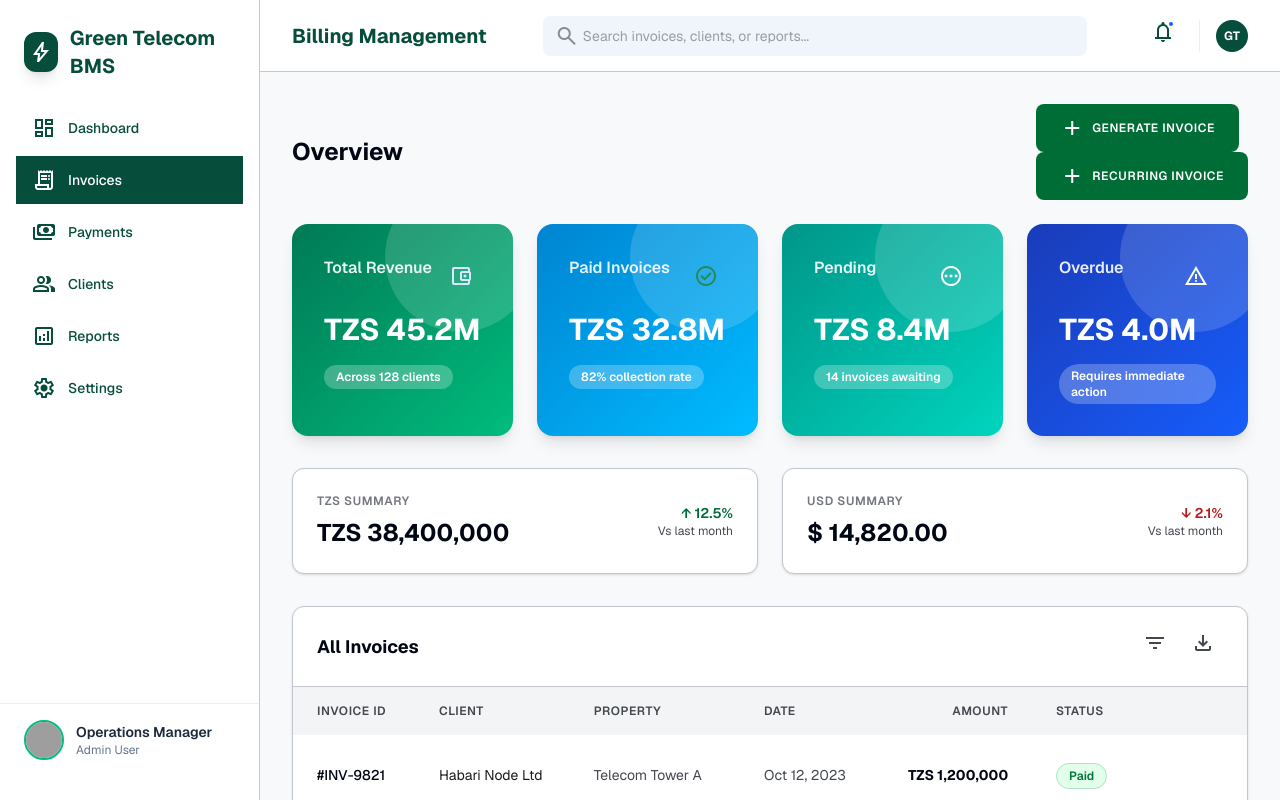
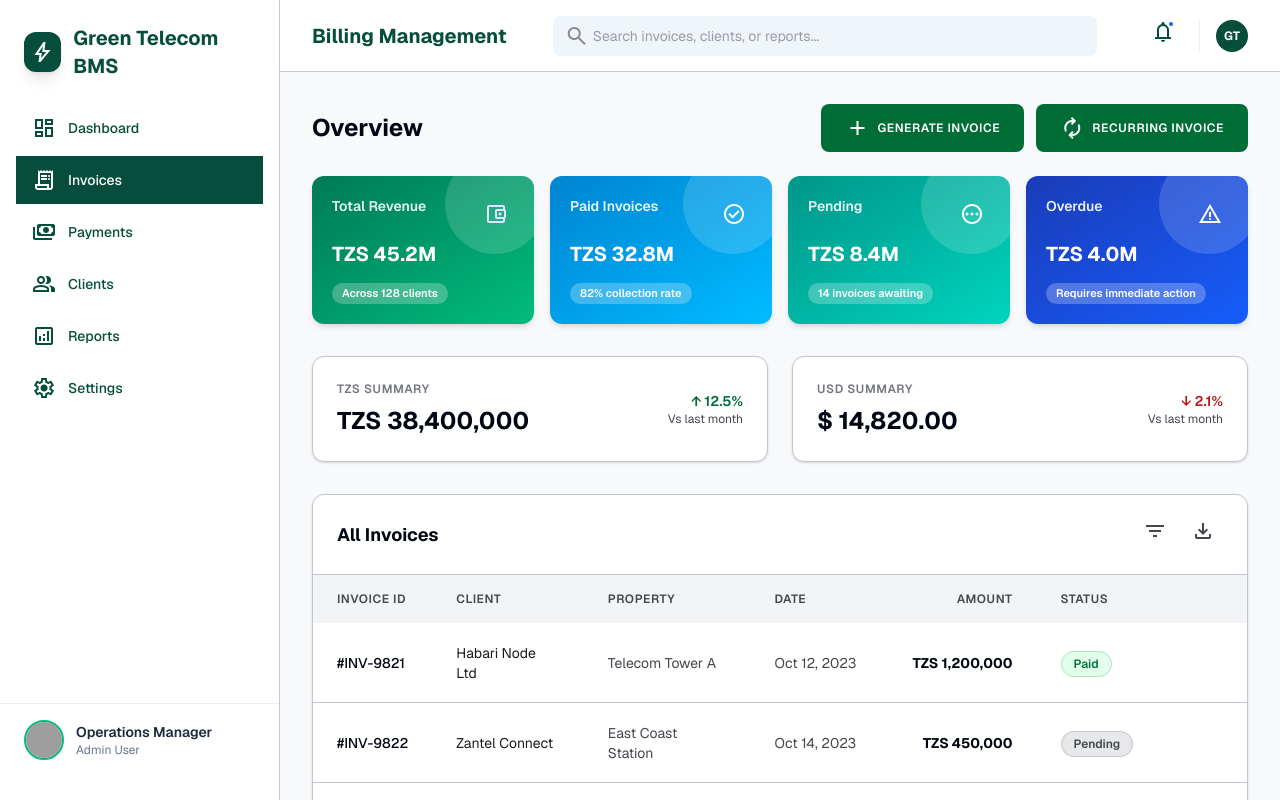
Before and after one commit to poojasahni26/bms-project, a Next.js app: page /dashboard/invoices in a window 1280 px wide. Shown: the top 800 px of the page. Built offline with nearby package versions, Linux system fonts and the light colour scheme; grey boxes are pictures that could not be loaded.

Commit message:
Build project and prepare for deployment

```diff
--- a/app/dashboard/invoices/page.tsx
+++ b/app/dashboard/invoices/page.tsx
@@ -116,60 +116,64 @@ export default function InvoiceDashboard() {
 
           {/* Summary KPI Header Control Panel */}
           <section>
-            <div className="flex flex-col sm:flex-row sm:items-center sm:justify-between gap-4 mb-6">
-              <h2 className="text-2xl font-bold text-[#000613]">Overview</h2>
-              <div>
-              <button className="bg-[#006d37] text-white px-6 py-3 rounded-lg font-semibold text-xs uppercase tracking-wider flex items-center justify-center gap-2 hover:opacity-90 transition-opacity w-full sm:w-auto">
-                <span className="material-symbols-outlined">add</span>
-                Generate Invoice
-              </button>
-              <button className="bg-[#006d37] text-white px-6 py-3 rounded-lg font-semibold text-xs uppercase tracking-wider flex items-center justify-center gap-2 hover:opacity-90 transition-opacity w-full sm:w-auto">
-                <span className="material-symbols-outlined">add</span>
-                Recurring Invoice
-              </button>
-            </div>
+            <div className="flex items-center justify-between flex-nowrap gap-4 mb-6">
+              {/* Left Side: Heading */}
+              <h2 className="text-2xl font-bold text-[#000613] whitespace-nowrap">Overview</h2>
+
+              {/* Right Side: Action Buttons in One Line */}
+              <div className="flex items-center gap-3 flex-nowrap">
+                <button className="bg-[#006d37] text-white px-4 py-2.5 sm:px-6 sm:py-3 rounded-lg font-semibold text-xs uppercase tracking-wider flex items-center justify-center gap-2 hover:opacity-90 transition-opacity whitespace-nowrap">
+                  <span className="material-symbols-outlined text-sm sm:text-base">add</span>
+                  Generate Invoice
+                </button>
+                <button className="bg-[#006d37] text-white px-4 py-2.5 sm:px-6 sm:py-3 rounded-lg font-semibold text-xs uppercase tracking-wider flex items-center justify-center gap-2 hover:opacity-90 transition-opacity whitespace-nowrap">
+                  <span className="material-symbols-outlined text-sm sm:text-base">autorenew</span>
+                  Recurring Invoice
+                </button>
+              </div>
             </div>
 
             {/* Metrics Layout Metrics */}
-            <div className="grid grid-cols-1 md:grid-cols-2 lg:grid-cols-4 gap-6">
+            <div className="grid grid-cols-1 md:grid-cols-2 lg:grid-cols-4 gap-4">
+
               {/* Total Balance Amount Data Field */}
-              <div className="relative overflow-hidden bg-gradient-to-br from-emerald-700 to-emerald-500 p-8 rounded-2xl shadow-lg text-white after:content-[''] after:absolute after:-top-[20%] after:-right-[10%] after:w-[150px] after:h-[150px] after:bg-white/15 after:rounded-full">
-                <div className="flex justify-between items-start mb-4">
-                  <p className="text-base font-semibold opacity-90">Total Revenue</p>
-                  <span className="material-symbols-outlined p-2  rounded-lg text-[#d4e3ff]">account_balance_wallet</span>
+              <div className="relative overflow-hidden bg-gradient-to-br from-emerald-700 to-emerald-500 p-5 rounded-xl shadow-md text-white after:content-[''] after:absolute after:-top-[15%] after:-right-[5%] after:w-[100px] after:h-[100px] after:bg-white/15 after:rounded-full">
+                <div className="flex justify-between items-start mb-2">
+                  <p className="text-sm font-semibold opacity-90">Total Revenue</p>
+                  <span className="material-symbols-outlined p-1.5 text-xl rounded-lg text-[#d4e3ff]">account_balance_wallet</span>
                 </div>
-                <h3 className="text-3xl font-bold mb-4">TZS 45.2M</h3>
-                <p className="text-xs font-semibold bg-white/25 inline-block px-3 py-1 rounded-full backdrop-blur-sm">Across 128 clients</p>
+                <h3 className="text-xl font-bold mb-3">TZS 45.2M</h3>
+                <p className="text-[11px] font-semibold bg-white/25 inline-block px-2.5 py-0.5 rounded-full backdrop-blur-sm">Across 128 clients</p>
               </div>
 
               {/* Verified Paid Metrics Block */}
-              <div className="relative overflow-hidden bg-gradient-to-br from-sky-600 to-sky-400 p-8 rounded-2xl shadow-lg text-white after:content-[''] after:absolute after:-top-[20%] after:-right-[10%] after:w-[150px] after:h-[150px] after:bg-white/15 after:rounded-full">
-                <div className="flex justify-between items-start mb-4">
-                  <p className="text-base font-semibold opacity-90">Paid Invoices</p>
-                  <span className="material-symbols-outlined p-2  rounded-lg text-[#00743a]">check_circle</span>
+              <div className="relative overflow-hidden bg-gradient-to-br from-sky-600 to-sky-400 p-5 rounded-xl shadow-md text-white after:content-[''] after:absolute after:-top-[15%] after:-right-[5%] after:w-[100px] after:h-[100px] after:bg-white/15 after:rounded-full">
+                <div className="flex justify-between items-start mb-2">
+                  <p className="text-sm font-semibold opacity-90">Paid Invoices</p>
+                  <span className="material-symbols-outlined p-1.5 text-xl rounded-lg text-white">check_circle</span>
                 </div>
-                <h3 className="text-3xl font-bold mb-4">TZS 32.8M</h3>
-                <p className="text-xs font-semibold bg-white/25 inline-block px-3 py-1 rounded-full backdrop-blur-sm">82% collection rate</p>
+                <h3 className="text-xl font-bold mb-3">TZS 32.8M</h3>
+                <p className="text-[11px] font-semibold bg-white/25 inline-block px-2.5 py-0.5 rounded-full backdrop-blur-sm">82% collection rate</p>
               </div>
 
               {/* Pending Transactions Track Ledger */}
-              <div className="relative overflow-hidden bg-gradient-to-br from-teal-600 to-teal-400 p-8 rounded-2xl shadow-lg text-white after:content-[''] after:absolute after:-top-[20%] after:-right-[10%] after:w-[150px] after:h-[150px] after:bg-white/15 after:rounded-full">
-                <div className="flex justify-between items-start mb-4">
-                  <p className="text-base font-semibold opacity-90">Pending</p>
-                  <span className="material-symbols-outlined p-2 text-white rounded-lg">pending</span>
+              <div className="relative overflow-hidden bg-gradient-to-br from-teal-600 to-teal-400 p-5 rounded-xl shadow-md text-white after:content-[''] after:absolute after:-top-[15%] after:-right-[5%] after:w-[100px] after:h-[100px] after:bg-white/15 after:rounded-full">
+                <div className="flex justify-between items-start mb-2">
+                  <p className="text-sm font-semibold opacity-90">Pending</p>
+                  <span className="material-symbols-outlined p-1.5 text-xl text-white rounded-lg">pending</span>
                 </div>
-                <h3 className="text-3xl font-bold mb-4">TZS 8.4M</h3>
-                <p className="text-xs font-semibold bg-white/25 inline-block px-3 py-1 rounded-full backdrop-blur-sm">14 invoices awaiting</p>
+                <h3 className="text-xl font-bold mb-3">TZS 8.4M</h3>
+                <p className="text-[11px] font-semibold bg-white/25 inline-block px-2.5 py-0.5 rounded-full backdrop-blur-sm">14 invoices awaiting</p>
               </div>
 
               {/* Account Overdue Alert Feed Container */}
-              <div className="relative overflow-hidden bg-gradient-to-br from-blue-800 to-blue-600 p-8 rounded-2xl shadow-lg text-white after:content-[''] after:absolute after:-top-[20%] after:-right-[10%] after:w-[150px] after:h-[150px] after:bg-white/15 after:rounded-full">
-                <div className="flex justify-between items-start mb-4">
-                  <p className="text-base font-semibold opacity-90">Overdue</p>
-                  <span className="material-symbols-outlined p-2 text-white rounded-lg">warning</span>
+              <div className="relative overflow-hidden bg-gradient-to-br from-blue-800 to-blue-600 p-5 rounded-xl shadow-md text-white after:content-[''] after:absolute after:-top-[15%] after:-right-[5%] after:w-[100px] after:h-[100px] after:bg-white/15 after:rounded-full">
+                <div className="flex justify-between items-start mb-2">
+                  <p className="text-sm font-semibold opacity-90">Overdue</p>
+                  <span className="material-symbols-outlined p-1.5 text-xl text-white rounded-lg">warning</span>
                 </div>
-                <h3 className="text-3xl font-bold mb-4">TZS 4.0M</h3>
-                <p className="text-xs font-semibold bg-white/25 inline-block px-3 py-1 rounded-full backdrop-blur-sm">Requires immediate action</p>
+                <h3 className="text-xl font-bold mb-3">TZS 4.0M</h3>
+                <p className="text-[11px] font-semibold bg-white/25 inline-block px-2.5 py-0.5 rounded-full backdrop-blur-sm">Requires immediate action</p>
               </div>
             </div>
           </section>
```
